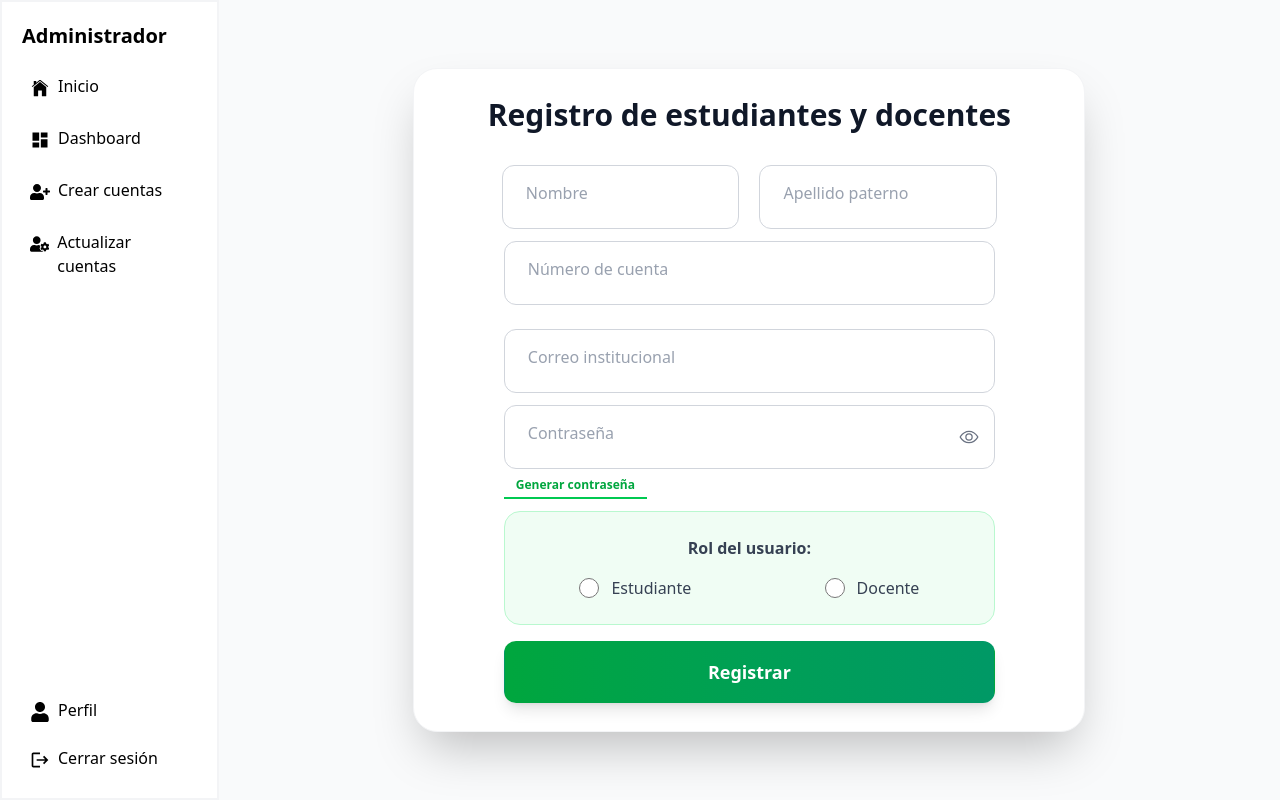
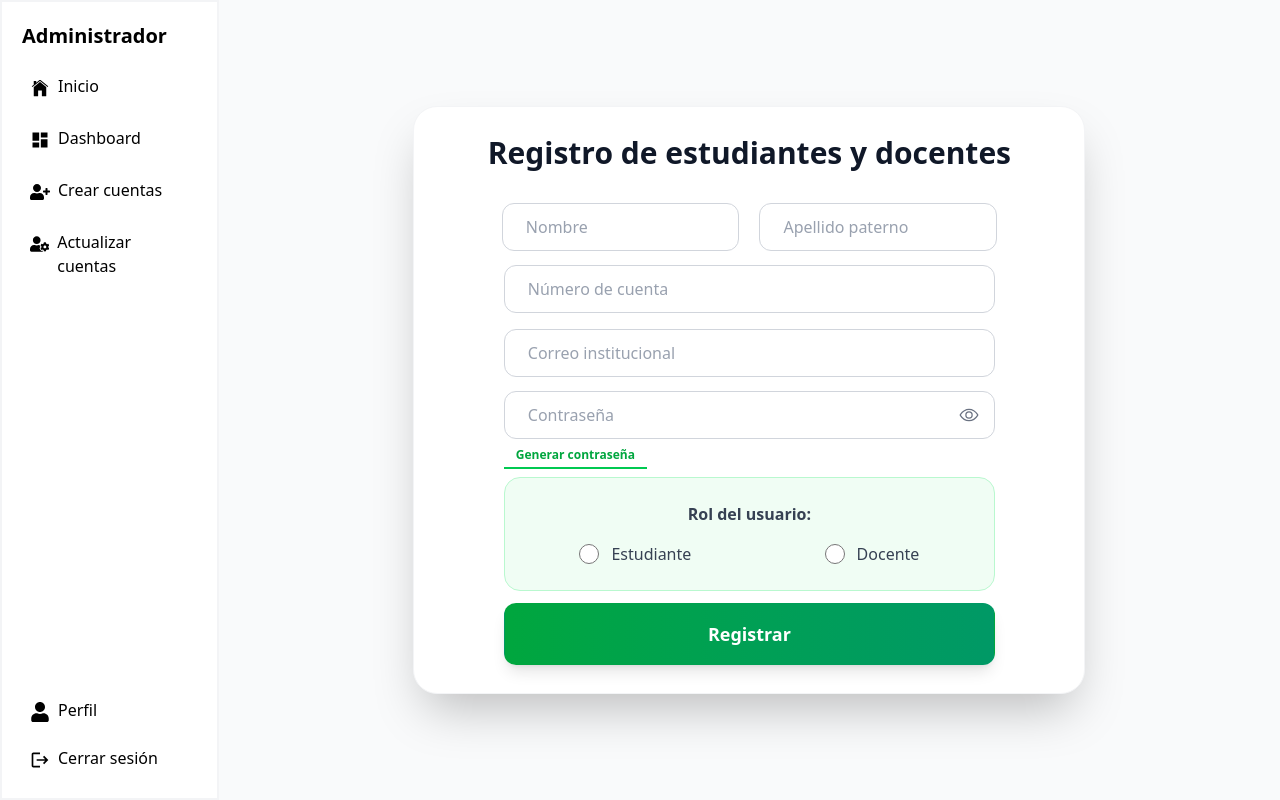
Before and after one commit to ChrisPY-31/PorfilesStudentsFront-End, a React (Vite) app: page /Manager in a window 1280 px wide. Both pictures are taken after a click on the item "Crear cuentas". Built offline with nearby package versions, Linux system fonts and the light colour scheme.

Commit message:
Se ajusto formulario registro_usuario

```diff
--- a/src/Components/ManagerCreateUser.jsx
+++ b/src/Components/ManagerCreateUser.jsx
@@ -111,10 +111,10 @@ const ManagerCreateUser = () => {
               validateOnBlur={false}
             >
               {({ values, setFieldValue }) => (
-                <Form className="space-y-3">
+                <Form className="space-y-2">
                   <div className="grid grid-cols-2 gap-5 justify-center">
                     <div className="flex flex-col items-end">
-                      <div className="relative w-4/5 h-16">
+                      <div className="relative w-4/5 h-12">
                         <Field
                           type="text"
                           name="nombre"
@@ -126,7 +126,7 @@ const ManagerCreateUser = () => {
                           placeholder=" "
                         />
                         <label
-                          className="absolute top-4 left-5 px-1 bg-white text-gray-400 text-base transition-all duration-300 z-0 pointer-events-none
+                          className="absolute top-3 left-5 px-1 bg-white text-gray-400 text-base transition-all duration-300 z-0 pointer-events-none
                                          peer-focus:top-[-0.5rem] peer-focus:left-3 peer-focus:text-xs peer-focus:font-semibold peer-focus:text-green-600
                                          peer-not-placeholder-shown:top-[-0.5rem] peer-not-placeholder-shown:left-3 peer-not-placeholder-shown:text-xs peer-not-placeholder-shown:font-semibold peer-not-placeholder-shown:text-gray-600"
                         >
@@ -141,7 +141,7 @@ const ManagerCreateUser = () => {
                     </div>
 
                     <div className="flex flex-col items-start">
-                      <div className="relative w-4/5 h-16">
+                      <div className="relative w-4/5 h-12 mb-1.5">
                         <Field
                           type="text"
                           name="apellidoPaterno"
@@ -153,7 +153,7 @@ const ManagerCreateUser = () => {
                           placeholder=" "
                         />
                         <label
-                          className="absolute top-4 left-5 px-1 bg-white text-gray-400 text-base transition-all duration-300 z-0 pointer-events-none
+                          className="absolute top-3 left-5 px-1 bg-white text-gray-400 text-base transition-all duration-300 z-0 pointer-events-none
                                          peer-focus:top-[-0.5rem] peer-focus:left-3 peer-focus:text-xs peer-focus:font-semibold peer-focus:text-green-600
                                          peer-not-placeholder-shown:top-[-0.5rem] peer-not-placeholder-shown:left-3 peer-not-placeholder-shown:text-xs peer-not-placeholder-shown:font-semibold peer-not-placeholder-shown:text-gray-600"
                         >
@@ -168,9 +168,9 @@ const ManagerCreateUser = () => {
                     </div>
                   </div>
 
-                  <div className="flex flex-col items-center space-y-6">
+                  <div className="flex flex-col items-center space-y-4">
                     <div className="flex flex-col items-center w-full">
-                      <div className="relative w-4/5 h-16">
+                      <div className="relative w-4/5 h-12">
                         <Field
                           type="text"
                           name="numeroCuenta"
@@ -182,7 +182,7 @@ const ManagerCreateUser = () => {
                           placeholder=" "
                         />
                         <label
-                          className="absolute top-4 left-5 px-1 bg-white text-gray-400 text-base transition-all duration-300 z-0 pointer-events-none
+                          className="absolute top-3 left-5 px-1 bg-white text-gray-400 text-base transition-all duration-300 z-0 pointer-events-none
                                          peer-focus:top-[-0.5rem] peer-focus:left-3 peer-focus:text-xs peer-focus:font-semibold peer-focus:text-green-600
                                          peer-not-placeholder-shown:top-[-0.5rem] peer-not-placeholder-shown:left-3 peer-not-placeholder-shown:text-xs peer-not-placeholder-shown:font-semibold peer-not-placeholder-shown:text-gray-600"
                         >
@@ -197,7 +197,7 @@ const ManagerCreateUser = () => {
                     </div>
 
                     <div className="flex flex-col items-center w-full">
-                      <div className="relative w-4/5 h-16">
+                      <div className="relative w-4/5 h-12 mb-1.5">
                         <Field
                           type="email"
                           name="correoInstitucional"
@@ -209,7 +209,7 @@ const ManagerCreateUser = () => {
                           placeholder=" "
                         />
                         <label
-                          className="absolute top-4 left-5 px-1 bg-white text-gray-400 text-base transition-all duration-300 z-0 pointer-events-none
+                          className="absolute top-3 left-5 px-1 bg-white text-gray-400 text-base transition-all duration-300 z-0 pointer-events-none
                                          peer-focus:top-[-0.5rem] peer-focus:left-3 peer-focus:text-xs peer-focus:font-semibold peer-focus:text-green-600
                                          peer-not-placeholder-shown:top-[-0.5rem] peer-not-placeholder-shown:left-3 peer-not-placeholder-shown:text-xs peer-not-placeholder-shown:font-semibold peer-not-placeholder-shown:text-gray-600"
                         >
@@ -225,7 +225,7 @@ const ManagerCreateUser = () => {
                   </div>
 
                   <div className="flex flex-col items-center">
-                    <div className="relative w-4/5 h-16">
+                    <div className="relative w-4/5 h-12">
                       <Field
                         type={showPassword ? "text" : "password"}
                         name="password"
@@ -237,7 +237,7 @@ const ManagerCreateUser = () => {
                         placeholder=" "
                       />
                       <label
-                        className="absolute top-4 left-5 px-1 bg-white text-gray-400 text-base transition-all duration-300 z-0 pointer-events-none
+                        className="absolute top-3 left-5 px-1 bg-white text-gray-400 text-base transition-all duration-300 z-0 pointer-events-none
                                        peer-focus:top-[-0.5rem] peer-focus:left-3 peer-focus:text-xs peer-focus:font-semibold peer-focus:text-green-600
                                        peer-not-placeholder-shown:top-[-0.5rem] peer-not-placeholder-shown:left-3 peer-not-placeholder-shown:text-xs peer-not-placeholder-shown:font-semibold peer-not-placeholder-shown:text-gray-600"
                       >
```
